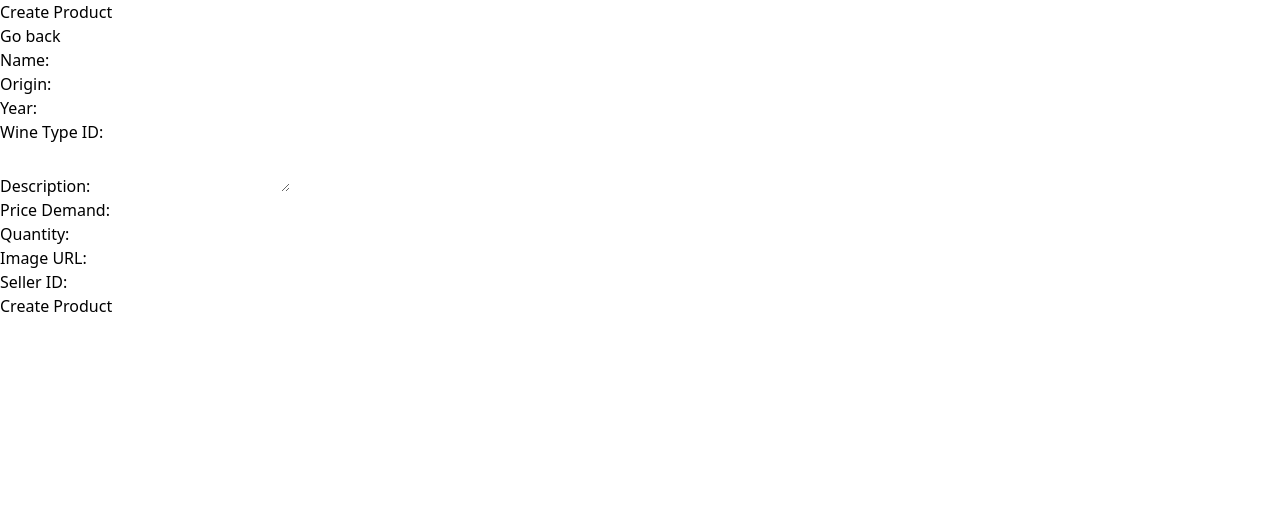
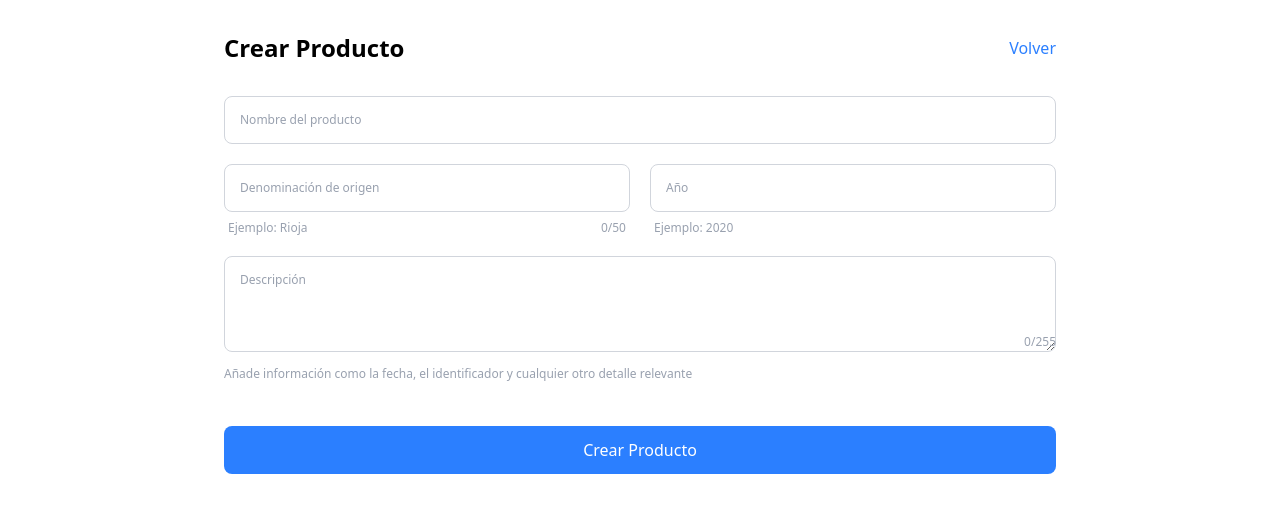
Before and after one commit to pgonzaalez/inwine, a React (Vite) app in the folder frontend/: page /create in a window 1280 px wide. Shown: the top 512 px of the page. Built offline with nearby package versions, Linux system fonts and the light colour scheme.

Commit message:
Afegir estils al formulari. Ref: #8

```diff
--- a/frontend/src/pages/CreatePage.jsx
+++ b/frontend/src/pages/CreatePage.jsx
@@ -23,7 +23,6 @@ export default function CreateProduct() {
             [name]: value
         });
     };
-
     const handleSubmit = async (e) => {
         e.preventDefault();
 
@@ -40,12 +39,12 @@ export default function CreateProduct() {
 
             if (!response.ok) {
                 if (response.status === 422) {
-                    setErrors(data.errors); // Manejo de errores de validación
+                    setErrors(data.errors);
                 } else {
                     throw new Error('Error creating product');
                 }
             } else {
-                navigate('/'); // Redirige a la página principal después de crear el producto
+                navigate('/');
             }
         } catch (error) {
             console.error('Error:', error);
@@ -53,56 +52,147 @@ export default function CreateProduct() {
     };
 
     return (
-        <div>
-            <h1>Create Product</h1>
-            <Link to="/">Go back</Link>
-            <form onSubmit={handleSubmit}>
-                <div>
-                    <label>Name:</label>
-                    <input type="text" name="name" value={formData.name} onChange={handleChange} />
-                    {errors.name && <span>{errors.name[0]}</span>}
+        <div className="min-h-screen p-8 max-w-4xl mx-auto">
+            <div className="flex justify-between items-center mb-8">
+                <h1 className="text-2xl font-bold">Crear Producto</h1>
+                <Link to="/" className="text-blue-500 hover:underline">Volver</Link>
             </div>
-                <div>
-                    <label>Origin:</label>
-                    <input type="text" name="origin" value={formData.origin} onChange={handleChange} />
-                    {errors.origin && <span>{errors.origin[0]}</span>}
+
+            <form onSubmit={handleSubmit} className="flex flex-col gap-5">
+                {/* Nombre del producto */}
+                <div className="w-full">
+                    <div className="relative">
+                        <input
+                            type="text"
+                            name="name"
+                            value={formData.name}
+                            onChange={handleChange}
+                            className={`w-full h-12 bg-white rounded-lg border border-gray-300 py-4 px-3 placeholder-transparent peer ${formData.name ? 'pt-6' : ''
+                                }`}
+                            placeholder="Nombre del producto"
+                        />
+                        <label
+                            className={`absolute left-3 transition-all text-gray-400 text-xs px-1 ${formData.name
+                                    ? '-top-2 text-gray-600 text-xs bg-white'
+                                    : 'top-4 text-base'
+                                }`}
+                        >
+                            Nombre del producto
+                        </label>
                     </div>
-                <div>
-                    <label>Year:</label>
-                    <input type="number" name="year" value={formData.year} onChange={handleChange} />
-                    {errors.year && <span>{errors.year[0]}</span>}
+                    {errors.name && (
+                        <span className="text-red-500 text-xs mt-1">
+                            {errors.name[0]}
+                        </span>
+                    )}
                 </div>
-                <div>
-                    <label>Wine Type ID:</label>
-                    <input type="number" name="wine_type_id" value={formData.wine_type_id} onChange={handleChange} />
-                    {errors.wine_type_id && <span>{errors.wine_type_id[0]}</span>}
+
+                {/* Denominación de origen y Año */}
+                <div className="flex flex-wrap gap-5 w-full">
+                    <div className="flex-1 min-w-[250px]">
+                        <div className="relative">
+                            <input
+                                type="text"
+                                name="origin"
+                                value={formData.origin}
+                                onChange={handleChange}
+                                className={`w-full h-12 bg-white rounded-lg border border-gray-300 py-4 px-3 placeholder-transparent peer ${formData.origin ? 'pt-6' : ''
+                                    }`}
+                                placeholder="Denominación de origen"
+                            />
+                            <label
+                                className={`absolute left-3 transition-all text-gray-400 text-xs px-1 ${formData.origin
+                                        ? '-top-2 text-gray-600 text-xs bg-white'
+                                        : 'top-4 text-base'
+                                    }`}
+                            >
+                                Denominación de origen
+                            </label>
                         </div>
-                <div>
-                    <label>Description:</label>
-                    <textarea name="description" value={formData.description} onChange={handleChange} />
-                    {errors.description && <span>{errors.description[0]}</span>}
+                        <div className="flex justify-between text-gray-400 text-xs mt-2 px-1">
+                            <span>Ejemplo: Rioja</span>
+                            <span>{formData.origin.length}/50</span>
                         </div>
-                <div>
-                    <label>Price Demand:</label>
-                    <input type="number" name="price_demanded" value={formData.price_demanded} onChange={handleChange} />
-                    {errors.price_demanded && <span>{errors.price_demanded[0]}</span>}
+                        {errors.origin && (
+                            <span className="text-red-500 text-xs mt-1">
+                                {errors.origin[0]}
+                            </span>
+                        )}
                     </div>
-                <div>
-                    <label>Quantity:</label>
-                    <input type="number" name="quantity" value={formData.quantity} onChange={handleChange} />
-                    {errors.quantity && <span>{errors.quantity[0]}</span>}
+
+                    <div className="flex-1 min-w-[250px]">
+                        <div className="relative">
+                            <input
+                                type="number"
+                                name="year"
+                                value={formData.year}
+                                onChange={handleChange}
+                                className={`w-full h-12 bg-white rounded-lg border border-gray-300 py-4 px-3 placeholder-transparent peer ${formData.year ? 'pt-6' : ''
+                                    }`}
+                                placeholder="Año"
+                            />
+                            <label
+                                className={`absolute left-3 transition-all text-gray-400 text-xs px-1 ${formData.year
+                                        ? '-top-2 text-gray-600 text-xs bg-white'
+                                        : 'top-4 text-base'
+                                    }`}
+                            >
+                                Año
+                            </label>
                         </div>
-                <div>
-                    <label>Image URL:</label>
-                    <input type="text" name="image" value={formData.image} onChange={handleChange} />
-                    {errors.image && <span>{errors.image[0]}</span>}
+                        <div className="text-gray-400 text-xs mt-2 px-1">
+                            <span>Ejemplo: 2020</span>
                         </div>
-                <div>
-                    <label>Seller ID:</label>
-                    <input type="number" name="seller_id" value={formData.seller_id} onChange={handleChange} />
-                    {errors.seller_id && <span>{errors.seller_id[0]}</span>}
+                        {errors.year && (
+                            <span className="text-red-500 text-xs mt-1">
+                                {errors.year[0]}
+                            </span>
+                        )}
                     </div>
-                <button type="submit">Create Product</button>
+                </div>
+
+                {/* Descripción */}
+                <div className="w-full relative">
+                    <div className="relative">
+                        <textarea
+                            name="description"
+                            value={formData.description}
+                            onChange={handleChange}
+                            className={`w-full h-24 bg-white rounded-lg border border-gray-300 py-4 px-3 placeholder-transparent peer ${formData.description ? 'pt-6' : ''
+                                }`}
+                            placeholder="Descripción"
+                        />
+                        <label
+                            className={`absolute left-3 transition-all text-gray-400 text-xs px-1 ${formData.description
+                                    ? '-top-2 text-gray-600 text-xs bg-white'
+                                    : 'top-4 text-base'
+                                }`}
+                        >
+                            Descripción
+                        </label>
+                    </div>
+                    <div className="text-gray-400 text-xs mt-2">
+                        Añade información como la fecha, el identificador y cualquier otro detalle relevante
+                    </div>
+                    <div className="absolute right-0 bottom-8 text-gray-400 text-xs">
+                        {formData.description.length}/255
+                    </div>
+                    {errors.description && (
+                        <span className="text-red-500 text-xs mt-1">
+                            {errors.description[0]}
+                        </span>
+                    )}
+                </div>
+
+                {/* Resto de campos */}
+                {/* ... (agregar otros campos con el mismo patrón de estilo) */}
+
+                <button
+                    type="submit"
+                    className="mt-6 px-6 py-3 bg-blue-500 text-white rounded-lg hover:bg-blue-600 transition-colors"
+                >
+                    Crear Producto
+                </button>
             </form>
         </div>
     );
```
Also changed, not shown: 2 other files (tests, documents, lock files or other folders). Lines whose indentation alone changed are shown as unchanged.
